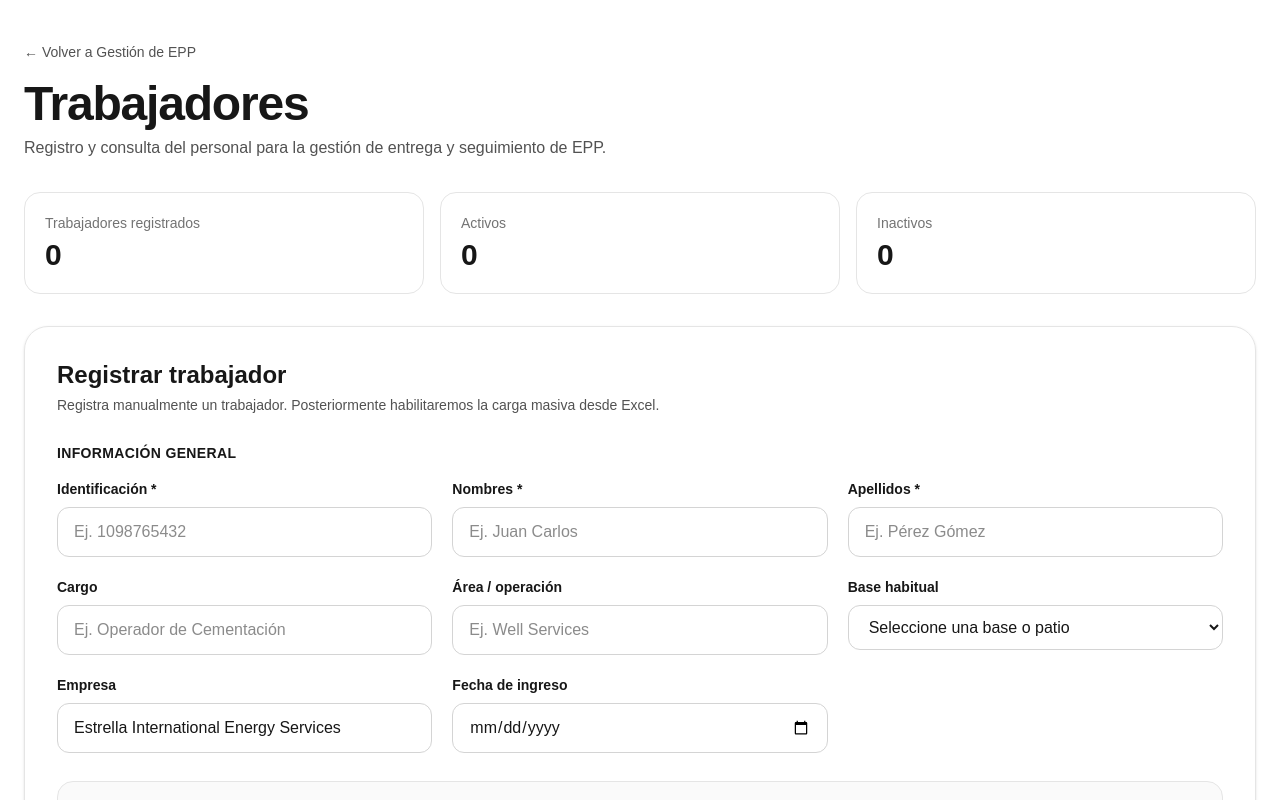
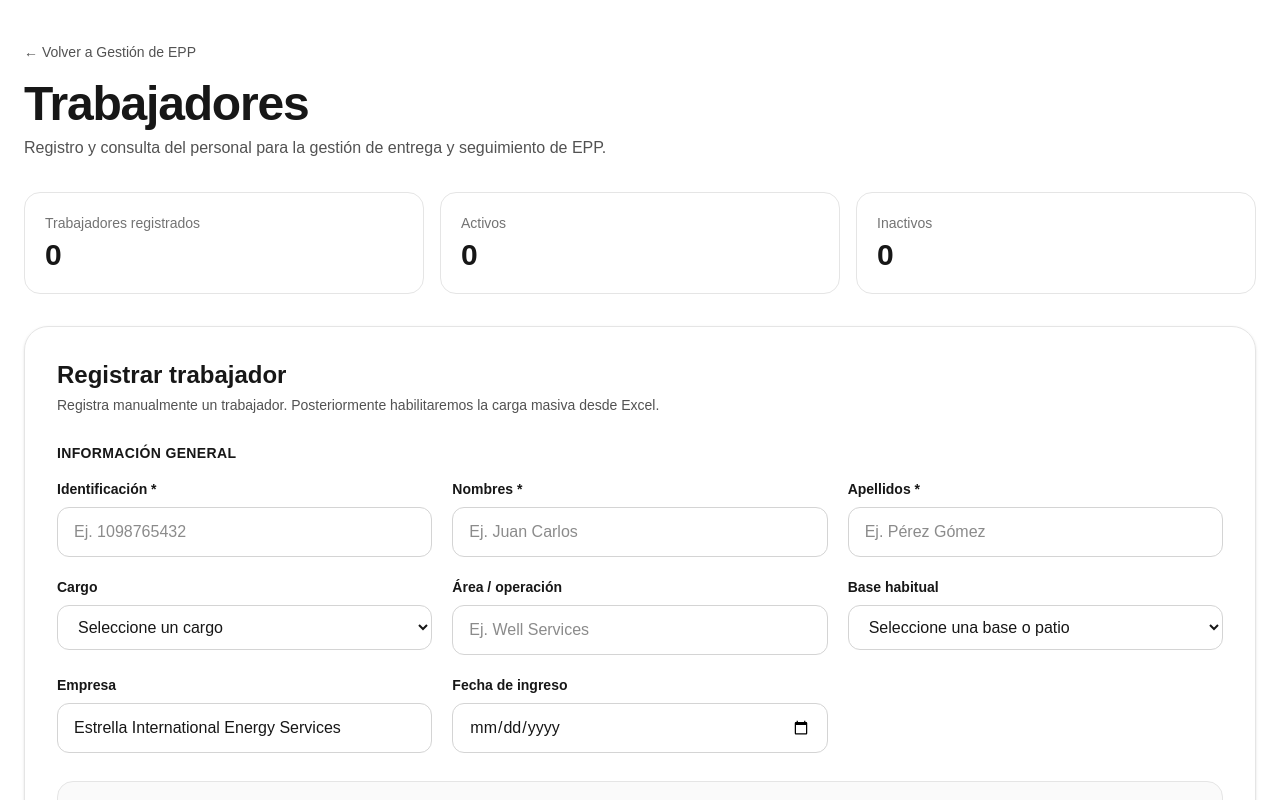
Before and after one commit to Roniant2023/portal-hseq-ia, a Next.js app: page /control-trabajo/epp/trabajadores in a window 1280 px wide. Shown: the top 800 px of the page. Built offline with nearby package versions, Linux system fonts and the light colour scheme; no server answers; the database is empty.

Commit message:
Integra matriz de EPP por cargo y actualiza trabajadores

```diff
--- a/app/control-trabajo/epp/entregar/page.tsx
+++ b/app/control-trabajo/epp/entregar/page.tsx
@@ -20,7 +20,13 @@ type Ubicacion = {
   id: string;
   nombre: string;
 };
-
+type MatrizCargo = {
+  cargo: string;
+  epp_id: string;
+  obligatorio: boolean;
+  cantidad_requerida: number;
+  activo: boolean;
+};
 type Inventario = {
   id: string;
   epp_id: string;
@@ -76,7 +82,7 @@ export default function EntregarEppPage() {
   const [trabajadores, setTrabajadores] = useState<Trabajador[]>([]);
   const [ubicaciones, setUbicaciones] = useState<Ubicacion[]>([]);
   const [inventario, setInventario] = useState<Inventario[]>([]);
-
+const [matrizCargo, setMatrizCargo] = useState<MatrizCargo[]>([]);
   const [trabajadorId, setTrabajadorId] = useState("");
   const [ubicacionId, setUbicacionId] = useState("");
   const [entregadoPor, setEntregadoPor] = useState("");
@@ -105,6 +111,7 @@ export default function EntregarEppPage() {
   respuestaTrabajadores,
   respuestaUbicaciones,
   respuestaInventario,
+  respuestaMatrizCargo,
 ] = await Promise.all([
       supabase
         .from("epp_trabajadores")
@@ -155,6 +162,17 @@ export default function EntregarEppPage() {
                .gt("cantidad_disponible", 0)
         .eq("estado", "DISPONIBLE")
         .order("created_at", { ascending: true }),
+
+      supabase
+        .from("epp_matriz_cargo")
+        .select(`
+          cargo,
+          epp_id,
+          obligatorio,
+          cantidad_requerida,
+          activo
+        `)
+        .eq("activo", true),
     ]);
 
     if (respuestaTrabajadores.error) {
@@ -189,7 +207,16 @@ export default function EntregarEppPage() {
         (respuestaInventario.data ?? []) as unknown as Inventario[]
       );
     }
-
+if (respuestaMatrizCargo.error) {
+  console.error(respuestaMatrizCargo.error);
+  setError(
+    `No fue posible consultar la matriz de EPP por cargo: ${respuestaMatrizCargo.error.message}`
+  );
+} else {
+  setMatrizCargo(
+    (respuestaMatrizCargo.data ?? []) as MatrizCargo[]
+  );
+}
     setCargando(false);
   }
 
@@ -202,7 +229,23 @@ export default function EntregarEppPage() {
   );
 
   const inventarioDisponible = useMemo(() => {
-    if (!ubicacionId) return [];
+  if (!ubicacionId || !trabajadorSeleccionado?.cargo) {
+    return [];
+  }
+
+  const cargoTrabajador = trabajadorSeleccionado.cargo
+    .trim()
+    .toUpperCase();
+
+  const eppPermitidos = new Set(
+    matrizCargo
+      .filter(
+        (registro) =>
+          registro.cargo.trim().toUpperCase() === cargoTrabajador &&
+          registro.activo
+      )
+      .map((registro) => registro.epp_id)
+  );
 
   const texto = busquedaInventario.trim().toLowerCase();
 
@@ -212,6 +255,10 @@ export default function EntregarEppPage() {
     }
 
     if (registro.cantidad_disponible <= 0) {
+      return false;
+    }
+
+    if (!eppPermitidos.has(registro.epp_id)) {
       return false;
     }
 
@@ -232,8 +279,13 @@ export default function EntregarEppPage() {
 
     return contenido.includes(texto);
   });
-  }, [inventario, ubicacionId, busquedaInventario]);
-
+}, [
+  inventario,
+  ubicacionId,
+  busquedaInventario,
+  trabajadorSeleccionado?.cargo,
+  matrizCargo,
+]);
   const registroSeleccionado = inventario.find(
     (registro) => registro.id === inventarioSeleccionado
   );
@@ -430,10 +482,15 @@ export default function EntregarEppPage() {
                   <Etiqueta texto="Trabajador *" />
 
                   <select
+
   value={trabajadorId}
-                    onChange={(e) =>
-                      setTrabajadorId(e.target.value)
-                    }
+  onChange={(e) => {
+    setTrabajadorId(e.target.value);
+    setInventarioSeleccionado("");
+    setItems([]);
+    setBusquedaInventario("");
+    setCantidad("1");
+  }}
                     className="w-full rounded-xl border border-neutral-300 px-4 py-3"
                   >
                     <option value="">
--- a/app/control-trabajo/epp/trabajadores/page.tsx
+++ b/app/control-trabajo/epp/trabajadores/page.tsx
@@ -42,6 +42,7 @@ export default function TrabajadoresEppPage() {
   const [trabajadores, setTrabajadores] = useState<Trabajador[]>([]);
   const [form, setForm] = useState(formularioInicial);
 const [otraBase, setOtraBase] = useState("");
+const [otroCargo, setOtroCargo] = useState("");
 
   const [busqueda, setBusqueda] = useState("");
   const [cargando, setCargando] = useState(true);
@@ -118,6 +119,16 @@ if (form.base === "OTRO" && !otraBase.trim()) {
   setError("Debes indicar cuál base o patio.");
   return;
 }
+
+if (!form.cargo) {
+  setError("Debes seleccionar el cargo del trabajador.");
+  return;
+}
+
+if (form.cargo === "OTRO" && !otroCargo.trim()) {
+  setError("Debes indicar cuál es el cargo.");
+  return;
+}
     setGuardando(true);
 
     const nuevoTrabajador = {
@@ -125,7 +136,10 @@ if (form.base === "OTRO" && !otraBase.trim()) {
       nombres: form.nombres.trim().toUpperCase(),
       apellidos: form.apellidos.trim().toUpperCase(),
 
-      cargo: form.cargo.trim() || null,
+      cargo:
+  form.cargo === "OTRO"
+    ? otroCargo.trim().toUpperCase() || null
+    : form.cargo.trim() || null,
       area_operacion: form.area_operacion.trim() || null,
       base:
   form.base === "OTRO"
@@ -172,6 +186,7 @@ if (form.base === "OTRO" && !otraBase.trim()) {
 
     setForm(formularioInicial);
 setOtraBase("");
+setOtroCargo("");
 setMensaje(
   "Trabajador registrado correctamente."
 );
@@ -361,17 +376,97 @@ setOtraBase("");
                   }
                 />
 
-                <Campo
-                  label="Cargo"
+                <div>
+  <label className="block mb-2 text-sm font-bold">
+    Cargo
+  </label>
+
+  <select
     value={form.cargo}
-                  placeholder="Ej. Operador de Cementación"
-                  onChange={(v) =>
-                    actualizarCampo(
-                      "cargo",
-                      v
-                    )
+    onChange={(e) => {
+      actualizarCampo("cargo", e.target.value);
+
+      if (e.target.value !== "OTRO") {
+        setOtroCargo("");
       }
+    }}
+    className="w-full rounded-xl border border-neutral-300 px-4 py-3 outline-none focus:border-black"
+  >
+    <option value="">Seleccione un cargo</option>
+
+    <option value="GERENTE DE WELL SERVICES">
+      GERENTE DE WELL SERVICES
+    </option>
+
+    <option value="COORDINADOR DE INGENIERÍA">
+      COORDINADOR DE INGENIERÍA
+    </option>
+
+    <option value="COORDINADOR OPERATIVO CMT/CT">
+      COORDINADOR OPERATIVO CMT/CT
+    </option>
+
+    <option value="INGENIERO DE WELL SERVICES">
+      INGENIERO DE WELL SERVICES
+    </option>
+
+    <option value="INGENIERO DE LABORATORIO">
+      INGENIERO DE LABORATORIO
+    </option>
+
+    <option value="TÉCNICO DE LABORATORIO">
+      TÉCNICO DE LABORATORIO
+    </option>
+
+    <option value="SUPERVISOR HSEQ">
+      SUPERVISOR HSEQ
+    </option>
+
+    <option value="SUPERVISOR DE WELL SERVICES">
+      SUPERVISOR DE WELL SERVICES
+    </option>
+
+    <option value="OPERADOR DE WELL SERVICES">
+      OPERADOR DE WELL SERVICES
+    </option>
+
+    <option value="AYUDANTE DE WELL SERVICES">
+      AYUDANTE DE WELL SERVICES
+    </option>
+
+    <option value="SOLDADOR">
+      SOLDADOR
+    </option>
+
+    <option value="ELECTROMECÁNICO">
+      ELECTROMECÁNICO
+    </option>
+
+    <option value="ALMACENISTA">
+      ALMACENISTA
+    </option>
+
+    <option value="OTRO">
+      OTRO
+    </option>
+  </select>
+
+  {form.cargo === "OTRO" && (
+    <div className="mt-3">
+      <label className="block mb-2 text-sm font-bold">
+        ¿Cuál cargo?
+      </label>
+
+      <input
+        type="text"
+        value={otroCargo}
+        onChange={(e) => setOtroCargo(e.target.value)}
+        placeholder="Escriba el nombre del cargo"
+        className="w-full rounded-xl border border-neutral-300 px-4 py-3 outline-none focus:border-black"
       />
+    </div>
+  )}
+</div>
 
                 <Campo
                   label="Área / operación"
```
Lines whose indentation alone changed are shown as unchanged.
